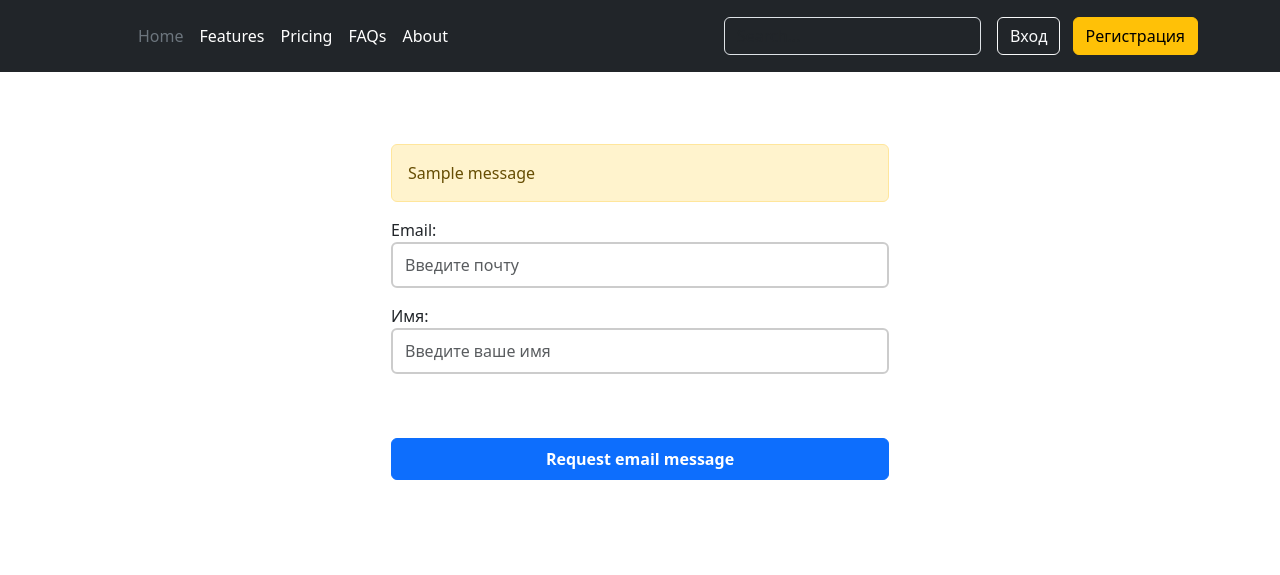
After one commit to RRoxxxsii/django_forum, a Django app: page /account/restore/ in a window 1280 px wide. The commit adds this page. Shown: the top 575 px of the page. Run offline with Django 4.2, Linux system fonts and the light colour scheme; tables that the repository leaves empty hold one stand-in row (values such as "Sample post"); one stand-in notice (Sample message) is shown.

Commit message:
account restore functionality: created a form requiring username and email, if data is correct, email message is sent by server, when user clicks, status is_active change to True. Created a template for the email itself, and a page that displays that email was delivered to him. Testing: provided tests for the function with correct data (when email is sent), and incorrect data (when email is not sent).

```diff
--- a/forum/account/forms.py
+++ b/forum/account/forms.py
@@ -104,3 +104,17 @@ class UserEditForm(forms.ModelForm):
     def __init__(self, *args, **kwargs):
         super().__init__(*args, **kwargs)
         self.fields['user_name'].required = True
+
+
+class UserRestoreForm(forms.ModelForm):
+    email = forms.CharField(max_length=254, widget=forms.TextInput(
+        attrs={'class': 'form-control mb-3', 'placeholder': 'Введите почту', 'id': 'form-email'}))
+
+    user_name = forms.CharField(
+        label='Имя', min_length=4, max_length=50, widget=forms.TextInput(
+            attrs={'class': 'form-control mb-3', 'placeholder': 'Введите ваше имя', 'id': 'form-lastname'}),
+        required=True)
+
+    class Meta:
+        model = Author
+        fields = ['email', 'user_name']
--- a/forum/account/templates/account/user/delete_confirm.html
+++ b/forum/account/templates/account/user/delete_confirm.html
@@ -24,7 +24,7 @@
                             <div class="p-4">
                                 <h3 class="mb-4">Аккаунт удален</h3>
                                 <p>Спасибо</p>
-                                <a href="">Хотите восстановить аккаунт?</a>
+                                <a href="{% url 'account:restore' %}">Хотите восстановить аккаунт?</a>
                             </div>
                         </div>
                     </div>
--- a/forum/account/templates/account/user/edit_profile.html
+++ b/forum/account/templates/account/user/edit_profile.html
@@ -30,7 +30,7 @@
                         Информация о вас успешно обновлена!
                     </div>
                     <p class="small text-center pt-0">
-                        <a href="{% url "account:dashboard" %}">Back to Dashboard</a>
+                        <a href="">Back to Dashboard</a>
                     </p>
                     {%else%}
                     <h3>Измените ваши данные</h3>
--- /dev/null
+++ b/forum/account/templates/account/user/restore_account.html
@@ -0,0 +1,59 @@
+{% extends "main/base.html" %}
+{% block title %}Восстановление аккаунта{% endblock %}
+{% block content %}
+<style>
+    .container-fluid {
+        max-width: 100%;
+    }
+
+    .account-form input {
+        border: 2px solid #ccc;
+        height: calc(2em + .75rem + 2px);
+    }
+
+    .account-form input:focus {
+        border-color: #1497ff;
+        box-shadow: none;
+    }
+</style>
+
+
+<div class="container-fluid">
+    <div class="row no-gutter">
+        <div class="col-md-12">
+            <div class="login d-flex align-items-center py-5">
+                <div class="container">
+                    <div class="row">
+                        <div class="col-12 col-lg-6  mx-auto">
+                            <form class="account-form p-4 rounded" action="{% url 'account:restore' %}" method="post">
+                                {% csrf_token %}
+
+                                {% if messages %}
+                                <div class="alert alert-warning" alert="{{ messages.tags }}" role="alert">
+                                {% for message in messages %}
+                                {{ message|safe }}
+                                {% endfor %}
+                                </div>
+                                {% endif %}
+
+                                {{ user_form }}
+
+                                <div class="d-grid gap-2">
+                                    <input type="hidden" name="next">
+                                    <button class="btn btn-primary py-2 mb-4 mt-5 fw-bold" type="submit" value="Log-in">Request email message
+                                    </button>
+                                </div>
+
+
+                            </form>
+                        </div>
+                    </div>
+                </div>
+            </div>
+        </div>
+    </div>
+</div>
+
+
+
+{% endblock %}
--- a/forum/account/urls.py
+++ b/forum/account/urls.py
@@ -17,8 +17,13 @@ urlpatterns = [
     path('personal_profile/', views.personal_profile_view, name='personal_profile'),
     path('personal_profile/edit_details/', views.edit_details, name='edit_details'),
     path('personal_profile/delete_photo/', views.delete_photo, name='delete_photo'),
+
+    # deleting user
     path('personal_profile/delete_user/', views.delete_user, name='delete_user'),
     path('personal_profile/delete_confirm/', TemplateView.as_view(template_name="account/user/delete_confirm.html"),
          name='delete_confirmation'),
 
+    # restoring user account
+    path('restore/', views.enable_user, name='restore')
+
 ]
--- a/forum/account/views.py
+++ b/forum/account/views.py
@@ -3,6 +3,7 @@ from django.contrib.auth import login, logout
 from django.contrib.auth.decorators import login_required
 from django.contrib.auth.views import LoginView
 from django.contrib.sites.shortcuts import get_current_site
+from django.core.exceptions import ObjectDoesNotExist
 from django.http import HttpResponse
 from django.shortcuts import redirect, render
 from django.template.loader import render_to_string
@@ -10,7 +11,7 @@ from django.urls import reverse_lazy, reverse
 from django.utils.encoding import force_bytes, force_str
 from django.utils.http import urlsafe_base64_encode, urlsafe_base64_decode
 
-from account.forms import RegistrationForm, UserEditForm
+from account.forms import RegistrationForm, UserEditForm, UserRestoreForm
 from .models import Author
 from .tokens import account_activation_token
 
@@ -148,8 +149,45 @@ def delete_photo(request):
 
 @login_required(redirect_field_name='login')
 def delete_user(request):
+    """
+    Makes user's account is_active attribute to False, but not
+    deleting the account from the database itself
+    """
     user = Author.objects.get(user_name=request.user.user_name)
     user.is_active = False
     user.save()
     logout(request)
     return redirect('account:delete_confirmation')
+
+
+def enable_user(request):
+    if request.method == 'POST':
+        form = UserRestoreForm(request.POST)
+        email = request.POST.get('email')
+        user_name = request.POST.get('user_name')
+        try:
+            user = Author.objects.get(email=email, user_name=user_name)
+            current_site = get_current_site(request)
+            subject = 'Activate your account'
+            message = render_to_string('account/account_restore_email.html', {
+                'user': user,
+                'domain': current_site.domain,
+                'uid': urlsafe_base64_encode(force_bytes(user.pk)),
+                'token': account_activation_token.make_token(user),
+            })
+            user.email_user(subject=subject, message=message)
+            return render(request, 'account/user/account_enable_message.html')
+        except ObjectDoesNotExist:
+            user = None
+            error = f'Пользователя с почтой {email} и именем {user_name} не существует'
+            messages.error(request, error)
+
+        if user:
+            user.is_active = True
+            user.save()
+            login(request, user)
+            return redirect('account:dashboard')
+
+    else:
+        form = UserRestoreForm()
+    return render(request, 'account/user/restore_account.html', {'user_form': form})
```
Also changed, not shown: forum/account/templates/account/account_restore_email.html (added, +8 -0 lines), forum/account/templates/account/user/account_enable_message.html (added, +20 -0 lines), forum/account/tests/test_views.py (+53 -0 lines), forum/db.sqlite3.
